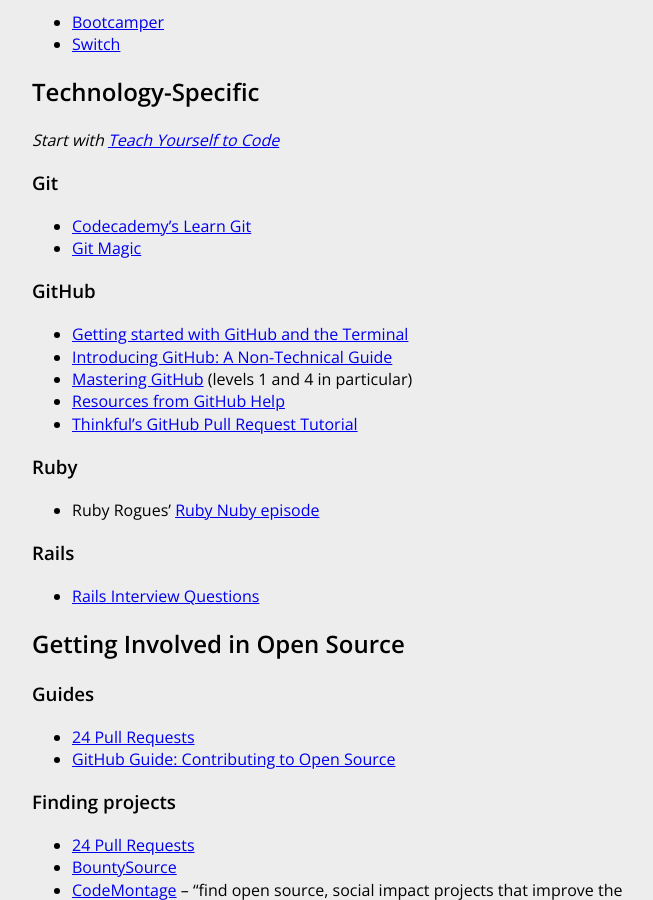
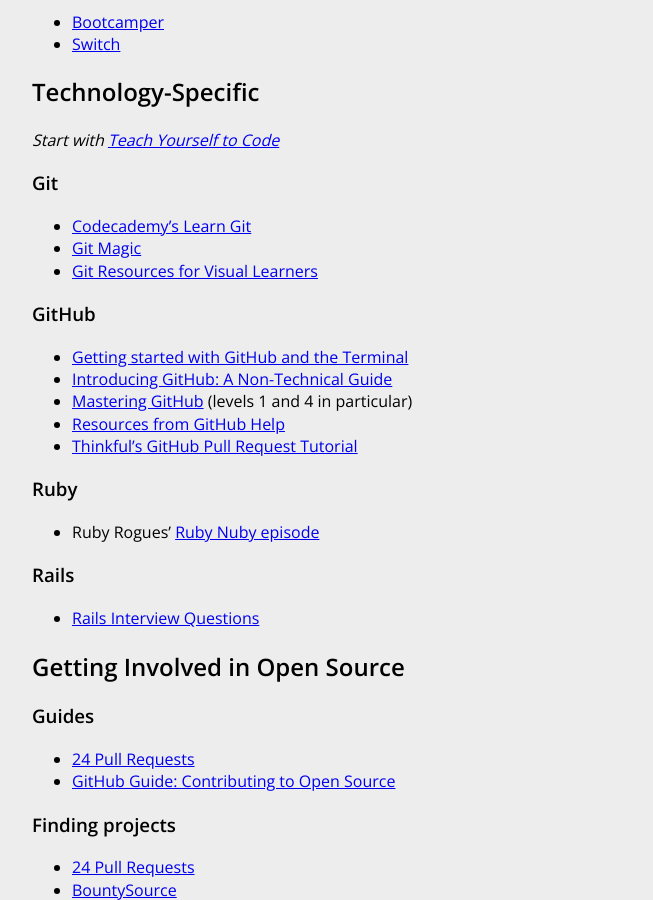
Before and after one commit to HackerHours/hackerhours.org, a Jekyll site: the page built from resources.md, in a window 1280 px wide and 900 px high, scrolled down 1930 px. Shown: the whole window, without its empty margins (288-941 px from the left). Built offline with Jekyll 4.4.1, drawn with Linux system fonts in a browser that asks for light colours; comment, search, counter and statistics services are not loaded.

Commit message:
link to Git Resources for Visual Learners

```diff
--- a/resources.md
+++ b/resources.md
@@ -77,6 +77,7 @@
 
 * [Codecademy's Learn Git](https://www.codecademy.com/learn/learn-git)
 * [Git Magic](http://www-cs-students.stanford.edu/~blynn/gitmagic/)
+* [Git Resources for Visual Learners](https://changelog.com/git-resources-for-visual-learners/)
 
 ### GitHub
 
```
